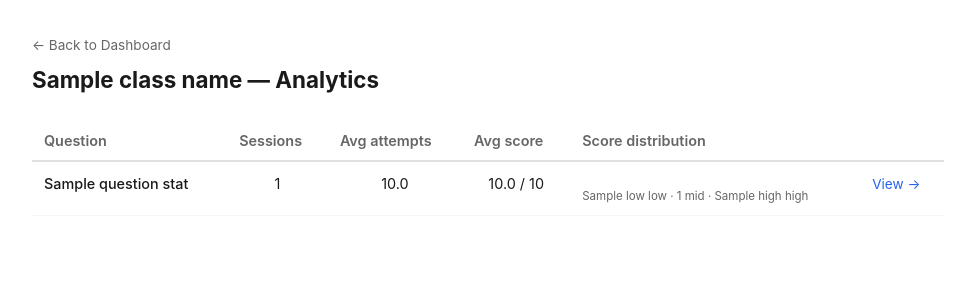
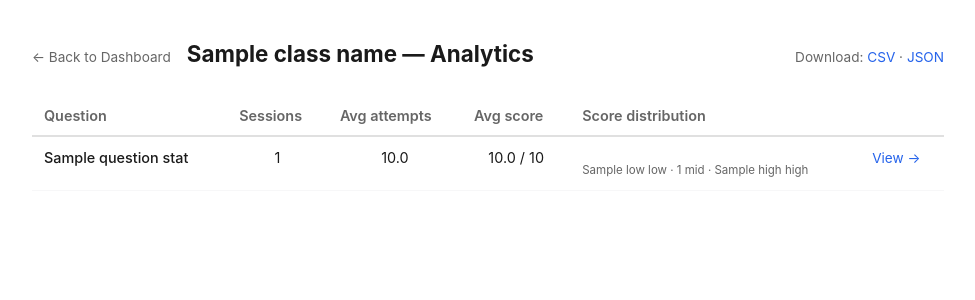
Before and after one commit to dougwyu/essay-coach, a FastAPI app: template templates/instructor-analytics-class.html in a window 1280 px wide. Shown: the part 65-365 px from the top of the page, without its empty margins (152-1127 px from the left). Run offline with FastAPI, Linux system fonts and the light colour scheme; the template is opened without the code that fills it: most values are stand-ins (such as "Sample title", 1, 10 or a date in 2020).

Commit message:
feat: add export download links to analytics pages

```diff
--- a/static/style.css
+++ b/static/style.css
@@ -679,11 +679,29 @@ textarea {
 
 .analytics-header {
     margin-bottom: 1.5rem;
+    display: flex;
+    align-items: baseline;
+    gap: 1rem;
 }
 
 .analytics-header h2 {
     margin: 0.25rem 0 0;
     font-size: 1.4rem;
+}
+
+.export-links {
+    font-size: 0.85rem;
+    color: var(--text-muted);
+    margin-left: auto;
+}
+
+.export-links a {
+    color: var(--primary);
+    text-decoration: none;
+}
+
+.export-links a:hover {
+    text-decoration: underline;
 }
 
 .breadcrumb {
--- a/templates/instructor-analytics-class.html
+++ b/templates/instructor-analytics-class.html
@@ -22,6 +22,14 @@
         <div class="analytics-header">
             <a href="/instructor" class="breadcrumb">&larr; Back to Dashboard</a>
             <h2>{{ class_name }} — Analytics</h2>
+            {% if question_stats %}
+            <div class="export-links">
+              Download:
+              <a href="/instructor/classes/{{ class_id }}/analytics/export?format=csv">CSV</a>
+              &middot;
+              <a href="/instructor/classes/{{ class_id }}/analytics/export?format=json">JSON</a>
+            </div>
+            {% endif %}
         </div>
 
         {% if question_stats %}
```
Also changed, not shown: templates/instructor-analytics-question.html (+8 -0 lines).
